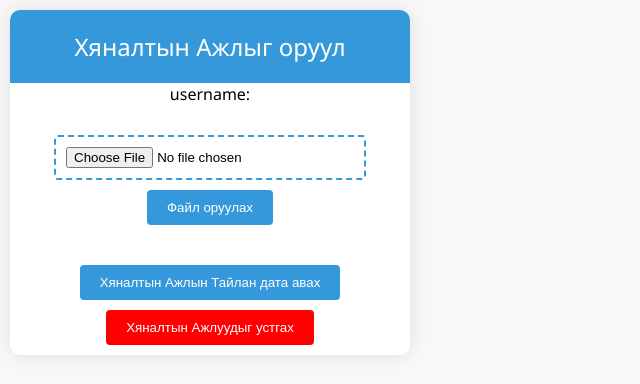
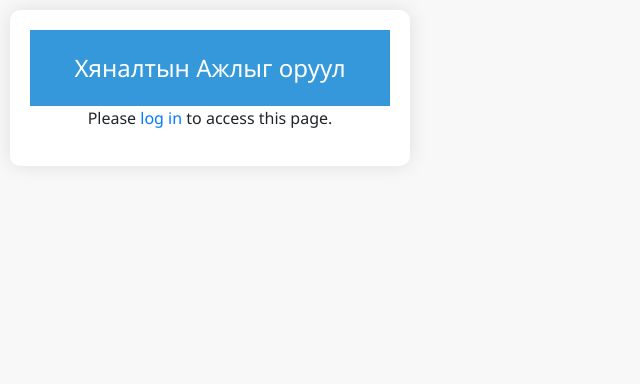
Before and after one commit to byambaa-gif/pingtool-zabbix, a Django app: page /upload/ in a window 1280 px wide. Shown: the top 384 px of the page, without its empty margins (0-640 px from the left). Run offline with Django 4.2, Linux system fonts and the light colour scheme; some libraries are stand-ins or nearby versions.

Commit message:
fixed redirect to upload and added bootstrap

```diff
--- a/excelimport/templates/upload.html
+++ b/excelimport/templates/upload.html
@@ -5,6 +5,7 @@
     <meta charset="UTF-8" />
     <meta name="viewport" content="width=device-width, initial-scale=1.0" />
     <title>Хяналтын Ажил</title>
+    <link rel="stylesheet" href="https://stackpath.bootstrapcdn.com/bootstrap/4.5.2/css/bootstrap.min.css">
     <style>
         body {
             font-family: "Segoe UI", Tahoma, Geneva, Verdana, sans-serif;
@@ -27,6 +28,7 @@
             position: absolute;
             left: 10px;
             top: 10px;
+            padding: 20px;
         }
 
         header {
@@ -37,67 +39,48 @@
         }
 
         form {
-      padding: 20px;
+            margin-top: 20px;
         }
 
         input[type="file"] {
-      margin: 10px 0;
-      padding: 10px;
-      border: 2px dashed #3498db;
-      border-radius: 4px;
-      width: 80%;
-      display: block;
-      margin: 10px auto;
-      outline: none;
+            margin-bottom: 10px;
         }
 
-    button {
+        .btn-primary {
             background-color: #3498db;
-      color: #fff;
-      padding: 10px 20px;
             border: none;
             border-radius: 4px;
             cursor: pointer;
             transition: background-color 0.3s;
-      display: block;
-      margin: 10px auto;
         }
 
-    button:hover {
+        .btn-primary:hover {
             background-color: #217dbb;
         }
 
-    #zabbixButton {
+        .btn-success {
             background-color: #27ae60;
-      color: #fff;
-      padding: 10px 20px;
             border: none;
             border-radius: 4px;
             margin-top: 20px;
             cursor: pointer;
             transition: background-color 0.3s;
-      display: block;
-      margin: 10px auto;
         }
 
-    #zabbixButton:hover {
+        .btn-success:hover {
             background-color: #218c53;
         }
 
-    #deleteHosts {
+        .btn-danger {
             background-color: red;
-      color: #fff;
-      padding: 10px 20px;
             border: none;
             border-radius: 4px;
             margin-top: 20px;
             cursor: pointer;
             transition: background-color 0.3s;
-      display: block;
-      margin: 10px auto;
         }
 
-    #deleteHosts:hover {
+        .btn-danger:hover {
             background-color: red;
         }
 
@@ -127,29 +110,33 @@
 <body>
     <div class="container">
         <header>Хяналтын Ажлыг оруул</header>
-    username:{{username}}
+
+        {% if user.is_authenticated %}
             <form method="post" enctype="multipart/form-data">
                 {% csrf_token %}
-      <input type="file" name="file" id="file" accept=".xlsx, .xls" />
-      <button type="submit">Файл оруулах</button>
+                <input type="file" class="form-control" name="file" id="file" accept=".xlsx, .xls" />
+                <button type="submit" class="btn btn-primary">Файл оруулах</button>
             </form>
-    {{error_message}}
-
-    <button id="getReport">
+            {{ error_message }}
+            <button id="getReport" class="btn btn-success">
                 Хяналтын Ажлын Тайлан дата авах
-      <span id="loadingGetReport" class="loadingSpinner"></span></button>
-
-    <button id="downloadButton">
-      <a href="{{ excel_url }}">Download Excel File</a>
+                <span id="loadingGetReport" class="loadingSpinner"></span>
             </button>
-    <button id="deleteHosts">
+            <button id="downloadButton" class="btn btn-primary">
+                <a href="{{ excel_url }}" class="text-white">Download Excel File</a>
+            </button>
+            <button id="deleteHosts" class="btn btn-danger">
                 Хяналтын Ажлуудыг устгах
                 <span id="loadingDeleteHosts" class="loadingSpinner"></span>
             </button>
+        {% else %}
+            <p>Please <a href="{% url 'your_login_url' %}">log in</a> to access this page.</p>
+        {% endif %}
 
     </div>
 
     <script src="https://code.jquery.com/jquery-3.6.4.min.js"></script>
+    <script src="https://stackpath.bootstrapcdn.com/bootstrap/4.5.2/js/bootstrap.min.js"></script>
     <script>
         $(document).ready(function () {
             $("#downloadButton").hide();
--- a/excelimport/views.py
+++ b/excelimport/views.py
@@ -1,6 +1,6 @@
 # excelimport/views.py
 from django.http import JsonResponse
-from django.shortcuts import render
+from django.shortcuts import render,redirect
 from .forms import ExcelUploadForm
 from .models import ExcelData
 import pandas as pd
@@ -16,6 +16,7 @@
 from django.conf import settings
 from django.http import HttpResponse
 from io import BytesIO
+from django.contrib.auth.decorators import login_required
 
 def get_report(request):
     if request.method == 'GET':
--- a/pingtool/settings.py
+++ b/pingtool/settings.py
@@ -43,6 +43,7 @@
     "rest_auth",
     "rest_framework.authtoken",
     "rest_framework",
+    'crispy_forms',
 ]
 REST_FRAMEWORK = {
     "DEFAULT_AUTHENTICATION_CLASSES": (
@@ -138,3 +139,6 @@
 
 MEDIA_ROOT = os.path.join(BASE_DIR, "media")
 MEDIA_URL = "/media/"
+# settings.py
+
+CRISPY_TEMPLATE_PACK = 'bootstrap4'
```
Lines whose indentation alone changed are shown as unchanged.
